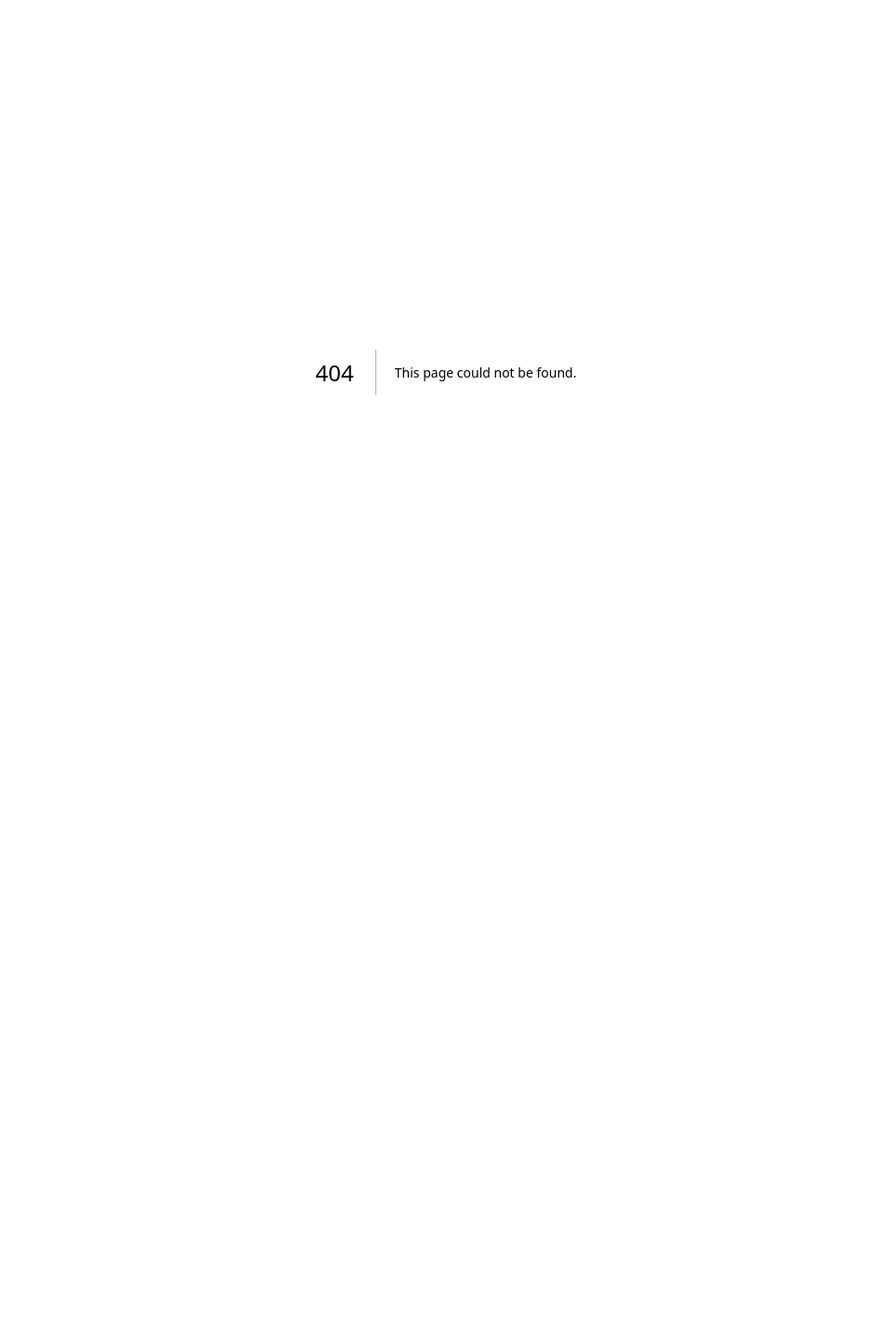
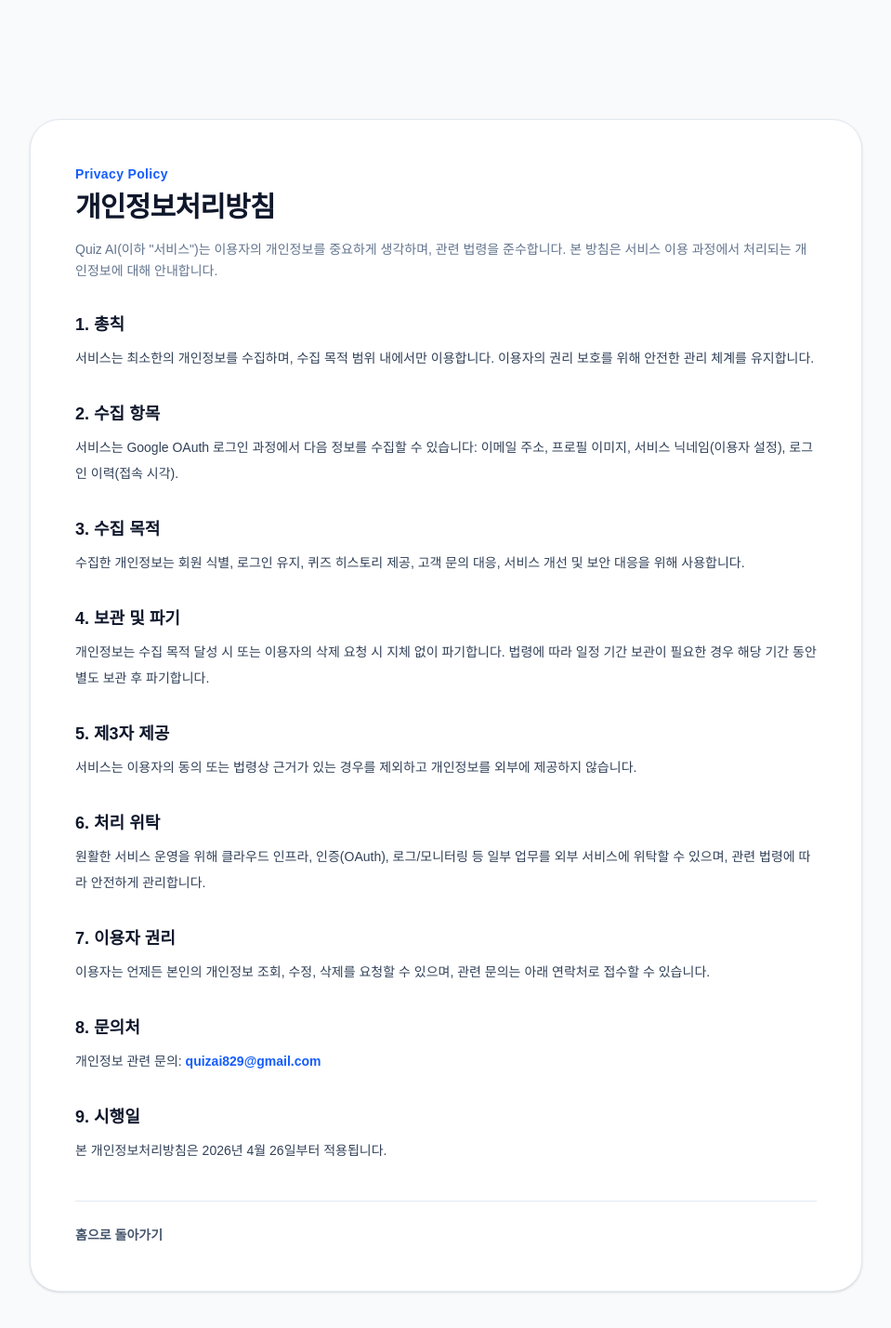
Before and after one commit to CHOIIS829/QuizAi, a Next.js app in the folder frontend/: page /privacy in a window 1280 px wide. Before the commit this address had no page. Shown: the top 1428 px of the page at 93% size, without its empty margins (160-1119 px from the left). Before the commit the page ends 800 px from the top, so only its background shows below. Built offline with nearby package versions, Linux system fonts and the light colour scheme.

Commit message:
개인정보처리방침 페이지 추가

```diff
--- a/frontend/src/app/page.js
+++ b/frontend/src/app/page.js
@@ -1,5 +1,6 @@
 "use client";
 
+import Link from "next/link";
 import { useState } from "react";
 import Header from "../components/Header";
 import InputSection from "../components/InputSection";
@@ -171,6 +172,12 @@ export default function Home() {
             onRetry={handleRetry}
           />
         )}
+
+        <div className="mx-auto mt-14 flex max-w-5xl justify-center border-t border-slate-200 pt-6">
+          <Link href="/privacy" className="text-sm font-semibold text-slate-500 transition hover:text-slate-900">
+            개인정보처리방침
+          </Link>
+        </div>
       </main>
     </div>
   );
--- /dev/null
+++ b/frontend/src/app/privacy/page.js
@@ -0,0 +1,104 @@
+import Link from "next/link";
+
+export const metadata = {
+  title: "개인정보처리방침 | Quiz AI",
+  description: "Quiz AI 서비스의 개인정보처리방침입니다.",
+};
+
+const EFFECTIVE_DATE = "2026년 4월 26일";
+const CONTACT_EMAIL = "quizai829@gmail.com";
+
+export default function PrivacyPage() {
+  return (
+    <main className="min-h-screen bg-[#F8FAFC] px-4 pb-20 pt-32 text-slate-900">
+      <div className="mx-auto w-full max-w-4xl">
+        <div className="rounded-[2rem] border border-slate-200 bg-white p-8 shadow-sm sm:p-12">
+          <p className="text-sm font-semibold tracking-wide text-blue-600">Privacy Policy</p>
+          <h1 className="mt-2 text-3xl font-extrabold tracking-tight text-slate-900">개인정보처리방침</h1>
+          <p className="mt-4 text-sm leading-relaxed text-slate-500">
+            Quiz AI(이하 &quot;서비스&quot;)는 이용자의 개인정보를 중요하게 생각하며, 관련 법령을 준수합니다.
+            본 방침은 서비스 이용 과정에서 처리되는 개인정보에 대해 안내합니다.
+          </p>
+
+          <div className="mt-8 space-y-8 text-sm leading-7 text-slate-700">
+            <section>
+              <h2 className="text-lg font-bold text-slate-900">1. 총칙</h2>
+              <p className="mt-2">
+                서비스는 최소한의 개인정보를 수집하며, 수집 목적 범위 내에서만 이용합니다. 이용자의 권리 보호를 위해
+                안전한 관리 체계를 유지합니다.
+              </p>
+            </section>
+
+            <section>
+              <h2 className="text-lg font-bold text-slate-900">2. 수집 항목</h2>
+              <p className="mt-2">
+                서비스는 Google OAuth 로그인 과정에서 다음 정보를 수집할 수 있습니다: 이메일 주소, 프로필 이미지,
+                서비스 닉네임(이용자 설정), 로그인 이력(접속 시각).
+              </p>
+            </section>
+
+            <section>
+              <h2 className="text-lg font-bold text-slate-900">3. 수집 목적</h2>
+              <p className="mt-2">
+                수집한 개인정보는 회원 식별, 로그인 유지, 퀴즈 히스토리 제공, 고객 문의 대응, 서비스 개선 및 보안
+                대응을 위해 사용합니다.
+              </p>
+            </section>
+
+            <section>
+              <h2 className="text-lg font-bold text-slate-900">4. 보관 및 파기</h2>
+              <p className="mt-2">
+                개인정보는 수집 목적 달성 시 또는 이용자의 삭제 요청 시 지체 없이 파기합니다. 법령에 따라 일정 기간
+                보관이 필요한 경우 해당 기간 동안 별도 보관 후 파기합니다.
+              </p>
+            </section>
+
+            <section>
+              <h2 className="text-lg font-bold text-slate-900">5. 제3자 제공</h2>
+              <p className="mt-2">
+                서비스는 이용자의 동의 또는 법령상 근거가 있는 경우를 제외하고 개인정보를 외부에 제공하지 않습니다.
+              </p>
+            </section>
+
+            <section>
+              <h2 className="text-lg font-bold text-slate-900">6. 처리 위탁</h2>
+              <p className="mt-2">
+                원활한 서비스 운영을 위해 클라우드 인프라, 인증(OAuth), 로그/모니터링 등 일부 업무를 외부 서비스에
+                위탁할 수 있으며, 관련 법령에 따라 안전하게 관리합니다.
+              </p>
+            </section>
+
+            <section>
+              <h2 className="text-lg font-bold text-slate-900">7. 이용자 권리</h2>
+              <p className="mt-2">
+                이용자는 언제든 본인의 개인정보 조회, 수정, 삭제를 요청할 수 있으며, 관련 문의는 아래 연락처로 접수할
+                수 있습니다.
+              </p>
+            </section>
+
+            <section>
+              <h2 className="text-lg font-bold text-slate-900">8. 문의처</h2>
+              <p className="mt-2">
+                개인정보 관련 문의:{" "}
+                <a className="font-semibold text-blue-600 hover:text-blue-700" href={`mailto:${CONTACT_EMAIL}`}>
+                  {CONTACT_EMAIL}
+                </a>
+              </p>
+            </section>
+
+            <section>
+              <h2 className="text-lg font-bold text-slate-900">9. 시행일</h2>
+              <p className="mt-2">본 개인정보처리방침은 {EFFECTIVE_DATE}부터 적용됩니다.</p>
+            </section>
+          </div>
+
+          <div className="mt-10 border-t border-slate-200 pt-6">
+            <Link href="/" className="text-sm font-semibold text-slate-600 hover:text-slate-900">
+              홈으로 돌아가기
+            </Link>
+          </div>
+        </div>
+      </div>
+    </main>
+  );
+}
```
